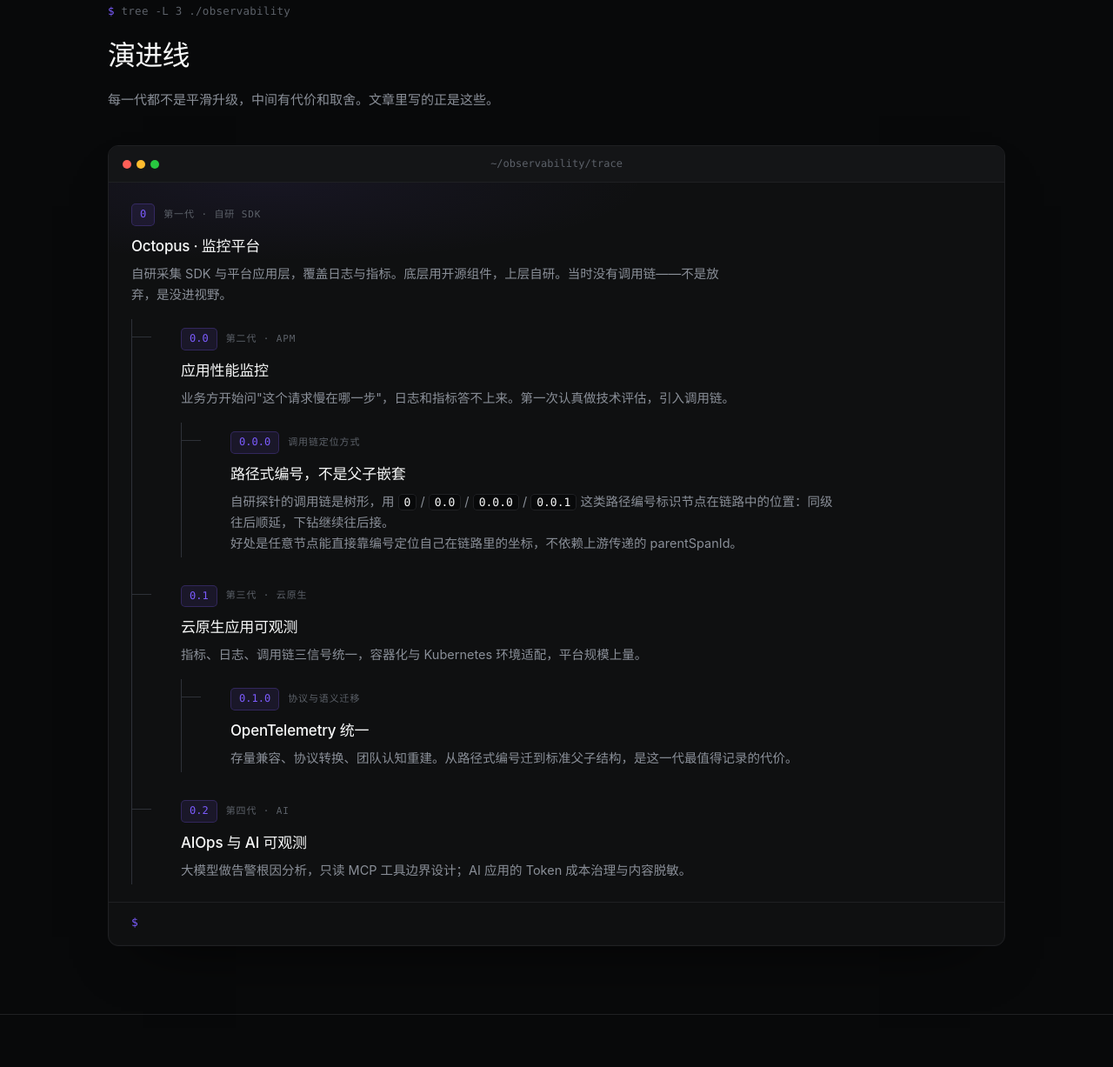
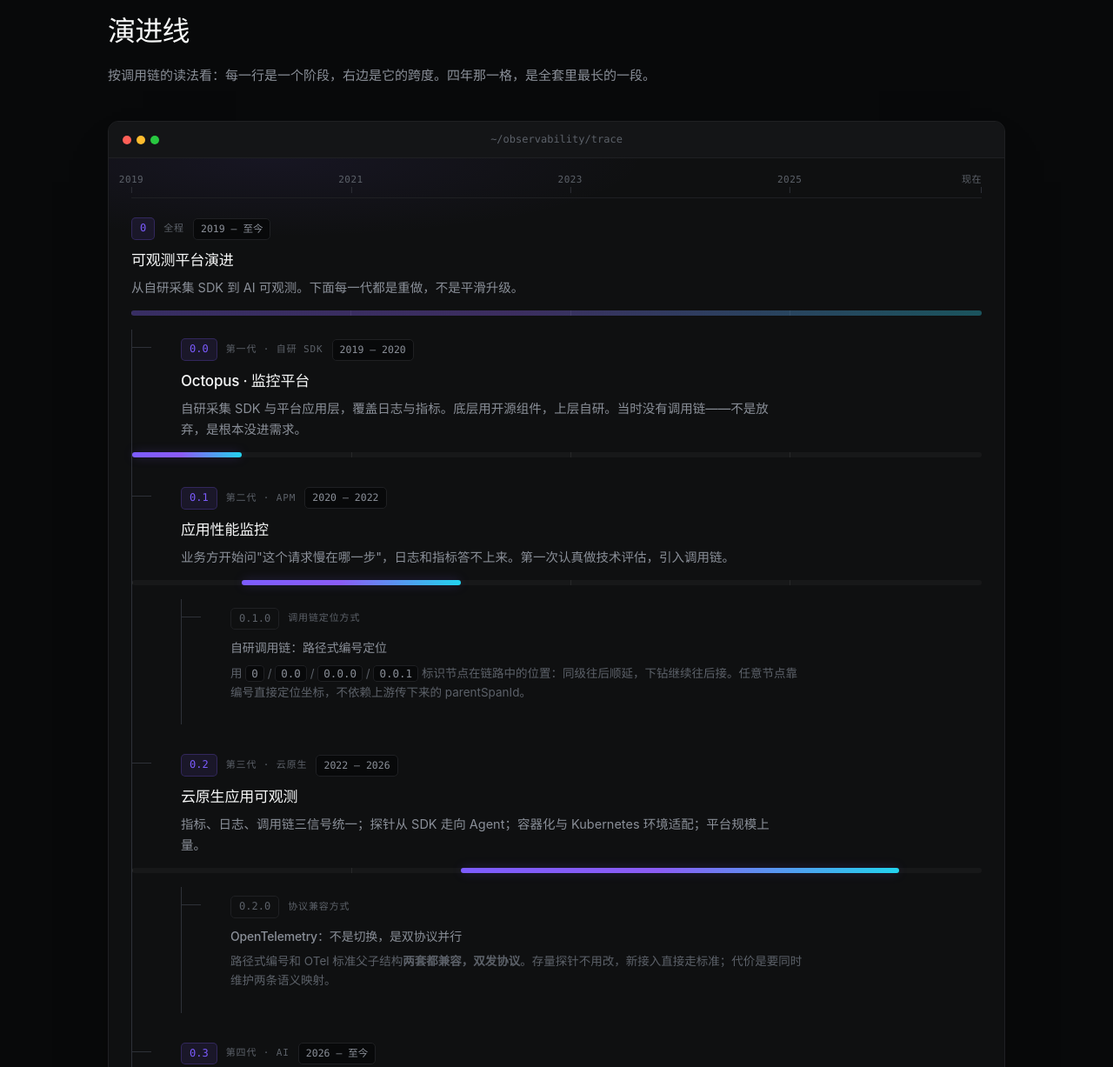
Before and after one commit to huangwenbang110-droid/huangwenbang110-droid.github.io, a plain HTML site: page index.html in a window 1280 px wide. Shown: the part 903-2130 px from the top of the page at 87% size. Drawn offline with Linux system fonts and the light colour scheme.

Commit message:
演进线改为 trace 树：加时间轴与耗时 bar（按真实年份对齐）；修正 OTel 为双协议并行

```diff
--- a/index.html
+++ b/index.html
@@ -36,6 +36,7 @@
   .wrap { max-width: 1080px; margin: 0 auto; padding: 0 24px; }
 
   @keyframes blink { 0%, 49% { opacity: 1; } 50%, 100% { opacity: 0; } }
+  @keyframes grow { from { width: 0; } to { width: var(--w, 100%); } }
 
   /* nav */
   nav {
@@ -132,14 +133,27 @@
   .term-spacer { width: 42px; }
 
   .term-body {
-    padding: 8px 0 4px;
+    padding: 4px 0 6px;
     background:
       radial-gradient(620px 130px at 18% 0%, rgba(124,92,255,0.075), transparent 70%),
       var(--surface);
   }
 
-  /* tree */
-  .node { position: relative; padding: 16px 26px; transition: background .2s; }
+  /* 时间轴 —— 与 .track 同一条基准线（左右各 26px） */
+  .axis { position: relative; height: 30px; margin: 12px 26px 6px; border-bottom: 1px solid var(--border); }
+  .axis .tick {
+    position: absolute; top: 0; transform: translateX(-50%);
+    font-family: var(--mono); font-size: 11px; color: var(--text-3); letter-spacing: 0.04em;
+  }
+  .axis .tick::after {
+    content: ""; position: absolute; left: 50%; top: 17px; width: 1px; height: 7px;
+    background: var(--border-bright);
+  }
+  .axis .tick-end { transform: none; }
+  .axis .tick-end::after { left: auto; right: 0; }
+
+  /* 树 —— 每一行是一条 span，右侧是它的 耗时 bar */
+  .node { position: relative; padding: 16px 26px 18px; transition: background .2s; }
   .node:hover { background: rgba(255,255,255,0.018); }
   .node-head { display: flex; align-items: center; gap: 10px; margin-bottom: 9px; flex-wrap: wrap; }
   .path {
@@ -150,6 +164,11 @@
   }
   .node:hover .path { background: rgba(124,92,255,0.18); border-color: rgba(124,92,255,0.45); box-shadow: 0 0 14px -2px rgba(124,92,255,0.5); }
   .meta { font-family: var(--mono); font-size: 11px; color: var(--text-3); letter-spacing: 0.08em; }
+  .range {
+    font-family: var(--mono); font-size: 11.5px; color: var(--text-2);
+    border: 1px solid var(--border); background: var(--bg);
+    padding: 2px 8px; border-radius: 5px;
+  }
   .node-title { font-size: 17px; font-weight: 500; letter-spacing: -0.012em; margin-bottom: 6px; }
   .node-desc { font-size: 14.5px; color: var(--text-2); max-width: 700px; }
   .node-desc code {
@@ -157,6 +176,25 @@
     background: var(--bg); border: 1px solid var(--border);
     padding: 1px 6px; border-radius: 4px;
   }
+
+  /* 耗时 bar：所有行共用同一条 2019→今天 的基准，所以能横着比。
+     嵌进 children 的行会被缩进，这里用 --d 把它拉回同一条基准线。 */
+  .track {
+    position: relative; height: 6px; border-radius: 3px; margin-top: 14px;
+    margin-left: calc(var(--d, 0) * -56px);
+    width: calc(100% + var(--d, 0) * 82px);
+    background-color: rgba(255,255,255,0.035);
+    background-image: repeating-linear-gradient(to right,
+      rgba(255,255,255,0.07) 0 1px, transparent 1px 25.806%);
+  }
+  .bar {
+    position: absolute; top: 0; bottom: 0; border-radius: 3px;
+    left: var(--off, 0%); width: var(--w, 0%);
+    background: linear-gradient(90deg, #7c5cff 0%, #8b5cf6 45%, #22d3ee 100%);
+    box-shadow: 0 0 12px -2px rgba(124,92,255,0.65);
+  }
+  .bar.root { opacity: .32; box-shadow: none; }
+  .node.in .bar { animation: grow .9s cubic-bezier(.16,1,.3,1) both; }
 
   .children { margin-top: 16px; padding-left: 30px; border-left: 1px solid var(--border-bright); }
   .children > .node { padding-left: 26px; }
@@ -166,8 +204,22 @@
   }
   .children > .node:first-child { padding-top: 10px; }
   .children > .node:first-child::before { top: 20px; }
-  .children > .node:last-child { padding-bottom: 4px; }
-  @media (max-width: 640px) { .children { padding-left: 18px; } .children > .node { padding-left: 16px; } .children > .node::before { left: -18px; width: 12px; } }
+
+  /* 注解行：不是一段时间，是上面那个阶段的特征 —— 不给 bar */
+  .node.note { padding-top: 4px; padding-bottom: 14px; }
+  .node.note .path { background: transparent; border-color: var(--border); color: var(--text-3); }
+  .node.note .node-title { font-size: 14px; font-weight: 500; color: var(--text-2); }
+  .node.note .node-desc { font-size: 13.5px; color: var(--text-3); max-width: 660px; }
+  .node.note .node-desc code { font-size: 12.5px; color: var(--text-2); }
+  .node.note + .node, .node.note:last-child { padding-bottom: 26px; }
+
+  @media (max-width: 640px) {
+    .axis { display: none; }
+    .track { margin-left: 0; width: 100%; }
+    .children { padding-left: 18px; }
+    .children > .node { padding-left: 16px; }
+    .children > .node::before { left: -18px; width: 12px; }
+  }
 
   .term-foot {
     display: flex; align-items: center; gap: 9px;
@@ -208,7 +260,10 @@
 
   .reveal { opacity: 0; transform: translateY(18px); transition: opacity .7s cubic-bezier(.16,1,.3,1), transform .7s cubic-bezier(.16,1,.3,1); }
   .reveal.in { opacity: 1; transform: none; }
-  @media (prefers-reduced-motion: reduce) { .reveal { opacity: 1; transform: none; transition: none; } .caret, .cursor { animation: none; } }
+  @media (prefers-reduced-motion: reduce) {
+    .reveal { opacity: 1; transform: none; transition: none; }
+    .caret, .cursor, .node.in .bar { animation: none; }
+  }
 </style>
 </head>
 <body>
@@ -230,8 +285,8 @@
     <div class="chip"><span>·</span> 2019 — 至今 · 四代演进</div>
     <h1>从自研 SDK 到<br><span class="grad">AI 可观测</span><span class="caret"></span></h1>
     <p class="lede">
-      七年间完整走过可观测体系的四代演进：自研 SDK、Agent 架构、OpenTelemetry 统一、AIOps 与 AI 可观测。
-      在数百应用、数千业务单元、数万节点的规模上做过完整落地。
+      七年间完整走过可观测体系的四代演进，在数百应用、数千业务单元、数万节点的规模上做过完整落地。
+      每一代都不是平滑升级，中间有代价和取舍。
     </p>
     <div class="actions">
       <a class="btn primary" href="#writing">看文章</a>
@@ -251,10 +306,10 @@
     <div class="sec-head reveal">
       <div class="sec-label">tree -L 3 ./observability</div>
       <h2>演进线</h2>
-      <p class="sec-sub">每一代都不是平滑升级，中间有代价和取舍。文章里写的正是这些。</p>
+      <p class="sec-sub">按调用链的读法看：每一行是一个阶段，右边是它的跨度。四年那一格，是全套里最长的一段。</p>
     </div>
 
-    <div class="term reveal">
+    <div class="term">
       <div class="term-bar">
         <span class="dots"><i></i><i></i><i></i></span>
         <span class="term-title">~/observability/trace</span>
@@ -262,45 +317,84 @@
       </div>
       <div class="term-body">
 
-        <div class="node">
-          <div class="node-head"><code class="path">0</code><span class="meta">第一代 · 自研 SDK</span></div>
-          <div class="node-title">Octopus · 监控平台</div>
-          <div class="node-desc">自研采集 SDK 与平台应用层，覆盖日志与指标。底层用开源组件，上层自研。当时没有调用链——不是放弃，是没进视野。</div>
+        <div class="axis">
+          <span class="tick" style="left:0%">2019</span>
+          <span class="tick" style="left:25.81%">2021</span>
+          <span class="tick" style="left:51.61%">2023</span>
+          <span class="tick" style="left:77.42%">2025</span>
+          <span class="tick tick-end" style="right:0">现在</span>
+        </div>
+
+        <div class="node reveal" style="--d:0">
+          <div class="node-head">
+            <code class="path">0</code>
+            <span class="meta">全程</span>
+            <span class="range">2019 – 至今</span>
+          </div>
+          <div class="node-title">可观测平台演进</div>
+          <div class="node-desc">从自研采集 SDK 到 AI 可观测。下面每一代都是重做，不是平滑升级。</div>
+          <div class="track"><span class="bar root" style="--off:0%;--w:100%"></span></div>
 
           <div class="children">
 
-            <div class="node">
-              <div class="node-head"><code class="path">0.0</code><span class="meta">第二代 · APM</span></div>
+            <div class="node reveal" style="--d:1">
+              <div class="node-head">
+                <code class="path">0.0</code>
+                <span class="meta">第一代 · 自研 SDK</span>
+                <span class="range">2019 – 2020</span>
+              </div>
+              <div class="node-title">Octopus · 监控平台</div>
+              <div class="node-desc">自研采集 SDK 与平台应用层，覆盖日志与指标。底层用开源组件，上层自研。当时没有调用链——不是放弃，是根本没进需求。</div>
+              <div class="track"><span class="bar" style="--off:0%;--w:12.90%"></span></div>
+            </div>
+
+            <div class="node reveal" style="--d:1">
+              <div class="node-head">
+                <code class="path">0.1</code>
+                <span class="meta">第二代 · APM</span>
+                <span class="range">2020 – 2022</span>
+              </div>
               <div class="node-title">应用性能监控</div>
               <div class="node-desc">业务方开始问"这个请求慢在哪一步"，日志和指标答不上来。第一次认真做技术评估，引入调用链。</div>
+              <div class="track"><span class="bar" style="--off:12.90%;--w:25.81%"></span></div>
 
               <div class="children">
-                <div class="node">
-                  <div class="node-head"><code class="path">0.0.0</code><span class="meta">调用链定位方式</span></div>
-                  <div class="node-title">路径式编号，不是父子嵌套</div>
-                  <div class="node-desc">自研探针的调用链是树形，用 <code>0</code> / <code>0.0</code> / <code>0.0.0</code> / <code>0.0.1</code> 这类路径编号标识节点在链路中的位置：同级往后顺延，下钻继续往后接。<br>好处是任意节点能直接靠编号定位自己在链路里的坐标，不依赖上游传递的 parentSpanId。</div>
+                <div class="node note reveal" style="--d:2">
+                  <div class="node-head"><code class="path">0.1.0</code><span class="meta">调用链定位方式</span></div>
+                  <div class="node-title">自研调用链：路径式编号定位</div>
+                  <div class="node-desc">用 <code>0</code> / <code>0.0</code> / <code>0.0.0</code> / <code>0.0.1</code> 标识节点在链路中的位置：同级往后顺延，下钻继续往后接。任意节点靠编号直接定位坐标，不依赖上游传下来的 parentSpanId。</div>
                 </div>
               </div>
             </div>
 
-            <div class="node">
-              <div class="node-head"><code class="path">0.1</code><span class="meta">第三代 · 云原生</span></div>
+            <div class="node reveal" style="--d:1">
+              <div class="node-head">
+                <code class="path">0.2</code>
+                <span class="meta">第三代 · 云原生</span>
+                <span class="range">2022 – 2026</span>
+              </div>
               <div class="node-title">云原生应用可观测</div>
-              <div class="node-desc">指标、日志、调用链三信号统一，容器化与 Kubernetes 环境适配，平台规模上量。</div>
+              <div class="node-desc">指标、日志、调用链三信号统一；探针从 SDK 走向 Agent；容器化与 Kubernetes 环境适配；平台规模上量。</div>
+              <div class="track"><span class="bar" style="--off:38.71%;--w:51.61%"></span></div>
 
               <div class="children">
-                <div class="node">
-                  <div class="node-head"><code class="path">0.1.0</code><span class="meta">协议与语义迁移</span></div>
-                  <div class="node-title">OpenTelemetry 统一</div>
-                  <div class="node-desc">存量兼容、协议转换、团队认知重建。从路径式编号迁到标准父子结构，是这一代最值得记录的代价。</div>
+                <div class="node note reveal" style="--d:2">
+                  <div class="node-head"><code class="path">0.2.0</code><span class="meta">协议兼容方式</span></div>
+                  <div class="node-title">OpenTelemetry：不是切换，是双协议并行</div>
+                  <div class="node-desc">路径式编号和 OTel 标准父子结构<strong>两套都兼容，双发协议</strong>。存量探针不用改，新接入直接走标准；代价是要同时维护两条语义映射。</div>
                 </div>
               </div>
             </div>
 
-            <div class="node">
-              <div class="node-head"><code class="path">0.2</code><span class="meta">第四代 · AI</span></div>
+            <div class="node reveal" style="--d:1">
+              <div class="node-head">
+                <code class="path">0.3</code>
+                <span class="meta">第四代 · AI</span>
+                <span class="range">2026 – 至今</span>
+              </div>
               <div class="node-title">AIOps 与 AI 可观测</div>
-              <div class="node-desc">大模型做告警根因分析，只读 MCP 工具边界设计；AI 应用的 Token 成本治理与内容脱敏。</div>
+              <div class="node-desc">大模型做告警根因分析，40+ 只读 MCP 工具的边界设计；AI 应用的 Token 成本治理与内容脱敏。</div>
+              <div class="track"><span class="bar" style="--off:90.32%;--w:9.68%"></span></div>
             </div>
 
           </div>
@@ -340,8 +434,8 @@
       </div>
       <a class="card reveal" href="https://github.com/huangwenbang110-droid/articles" target="_blank" rel="noopener">
         <div class="k">04</div>
-        <h3>迁移到 OpenTelemetry：一份代价清单</h3>
-        <p>存量兼容、协议转换、团队认知。几乎没人愿意公开写迁移代价。</p>
+        <h3>双协议并行：接入 OpenTelemetry 的代价清单</h3>
+        <p>我们没有切换，而是两套协议同时跑、同时发。存量兼容、语义映射、团队认知。</p>
         <span class="status wip">写作中</span>
       </a>
       <div class="card reveal">
```
